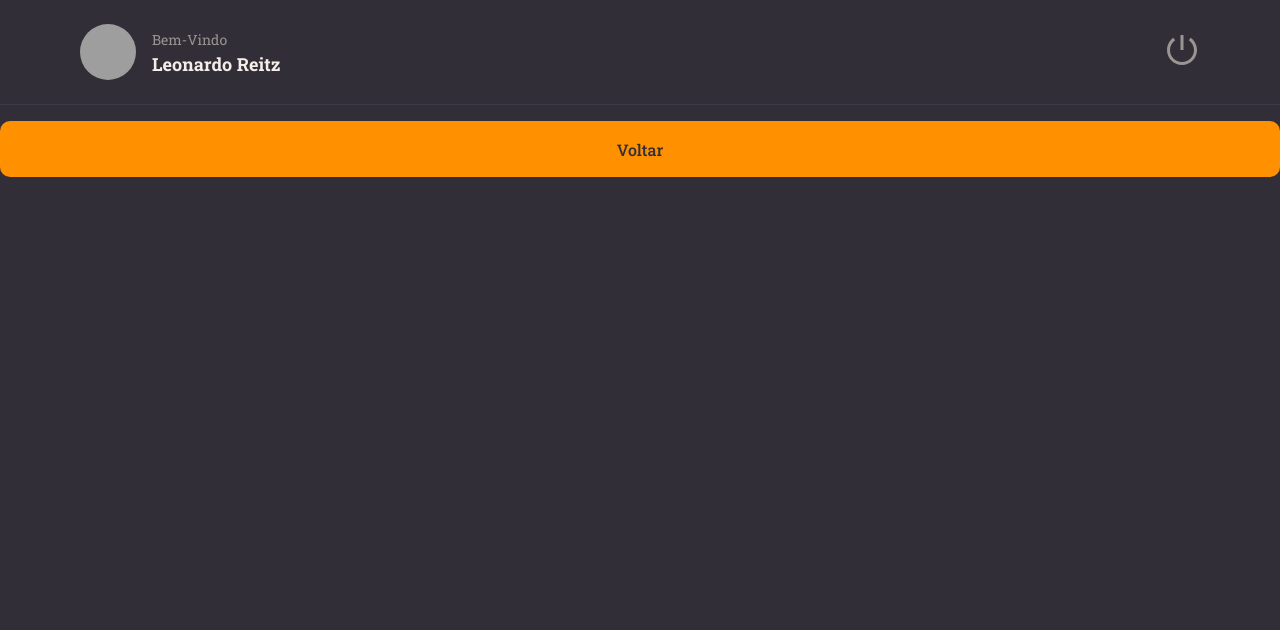
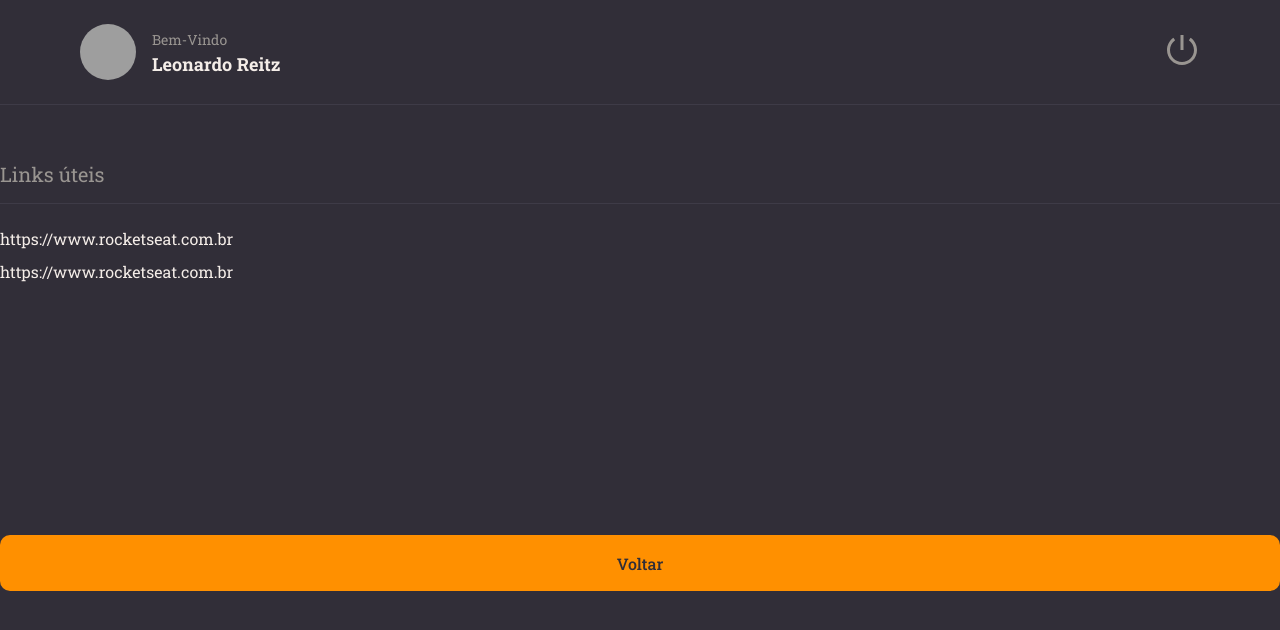
Before and after one commit to Leonardo1205/Rocketnotes, a React (Vite) app: page / in a window 1280 px wide. Shown: the top 630 px of the page. Built offline with nearby package versions, Linux system fonts and the light colour scheme; grey boxes are pictures that could not be loaded.

Commit message:
Links section

```diff
--- /dev/null
+++ b/src/components/Section/index.jsx
@@ -0,0 +1,10 @@
+import { Container } from "./styles";
+
+export function Section({ title, children}){
+    return (
+        <Container>
+            <h2>{ title }</h2>
+            { children }
+        </Container>
+    )
+}
--- /dev/null
+++ b/src/components/Section/styles.js
@@ -0,0 +1,20 @@
+import styled from "styled-components";
+
+export const Container = styled.section`
+    margin: 56px 0 28px;
+
+    > h2 {
+        border-bottom-width: 1px;
+        border-bottom-style: solid;
+        border-bottom-color: ${({ theme }) => theme.COLORS.BACKGROUND_700};
+
+        padding-bottom: 16px;
+        margin-bottom: 24px;
+
+        color: ${({ theme }) => theme.COLORS.GRAY_100};
+
+        font-size: 20px;
+        font-weight: 400;
+
+    }
+`;
--- a/src/pages/Details/index.jsx
+++ b/src/pages/Details/index.jsx
@@ -1,14 +1,21 @@
-import { Container } from "./styles"
-
-import { Button } from "../../components/Button/Index"
+import { Container, Links } from "./styles"
 
 import { Header } from "../../components/Header"
+import { Button } from "../../components/Button/Index"
+import { Section } from "../../components/Section"
 
 export function Details() {
+
   return(
     <Container>
       <Header />
 
+      <Section title= "Links úteis">
+        <Links>
+          <li><a href="#">https://www.rocketseat.com.br</a></li>
+          <li><a href="#">https://www.rocketseat.com.br</a></li>
+        </Links>
+      </Section>
       <Button title="Voltar"/>
     </Container>
   )
--- a/src/pages/Details/styles.js
+++ b/src/pages/Details/styles.js
@@ -10,3 +10,15 @@
     "header"
     "content"
 `;
+
+export const Links = styled.ul`
+    list-style: none;
+
+    > li {
+        margin-top: 12px;
+
+        > a {
+            color: ${({ theme }) => theme.COLORS.WHITE};
+        }
+    }
+`;
```
